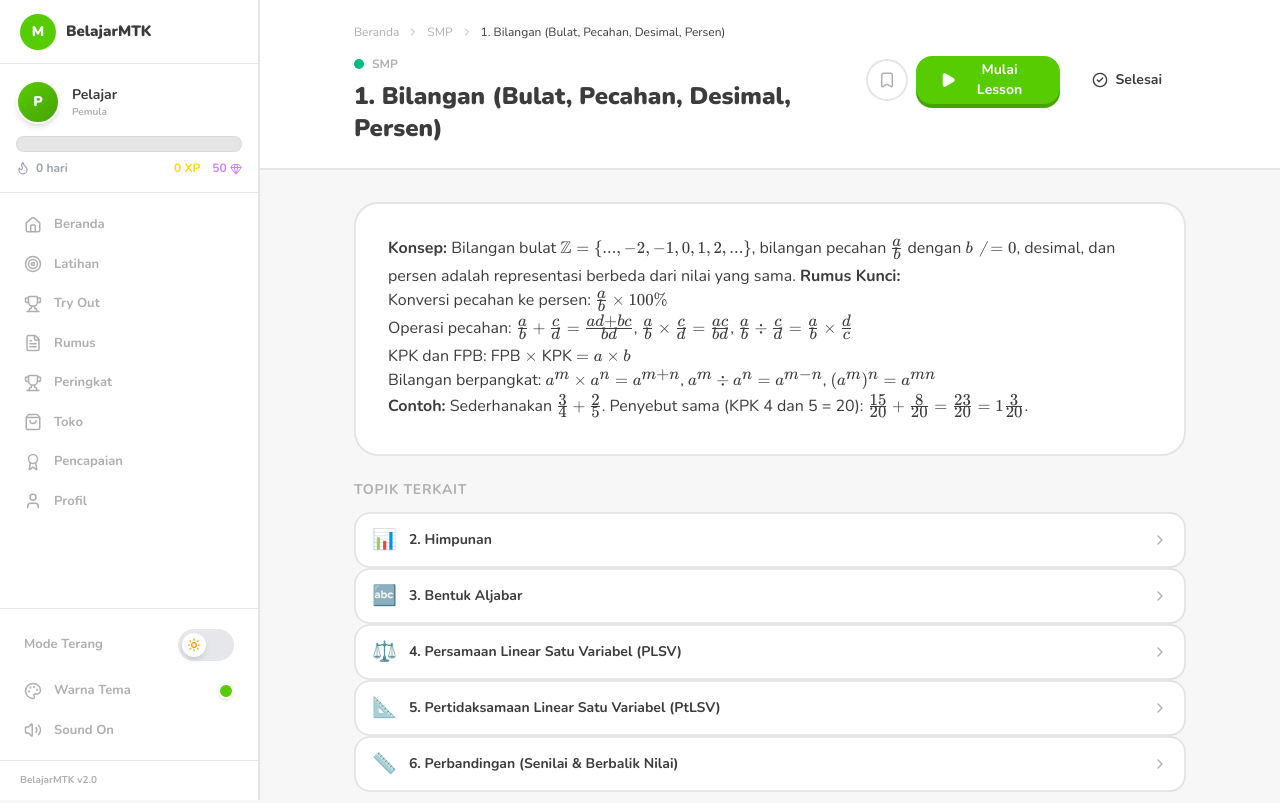
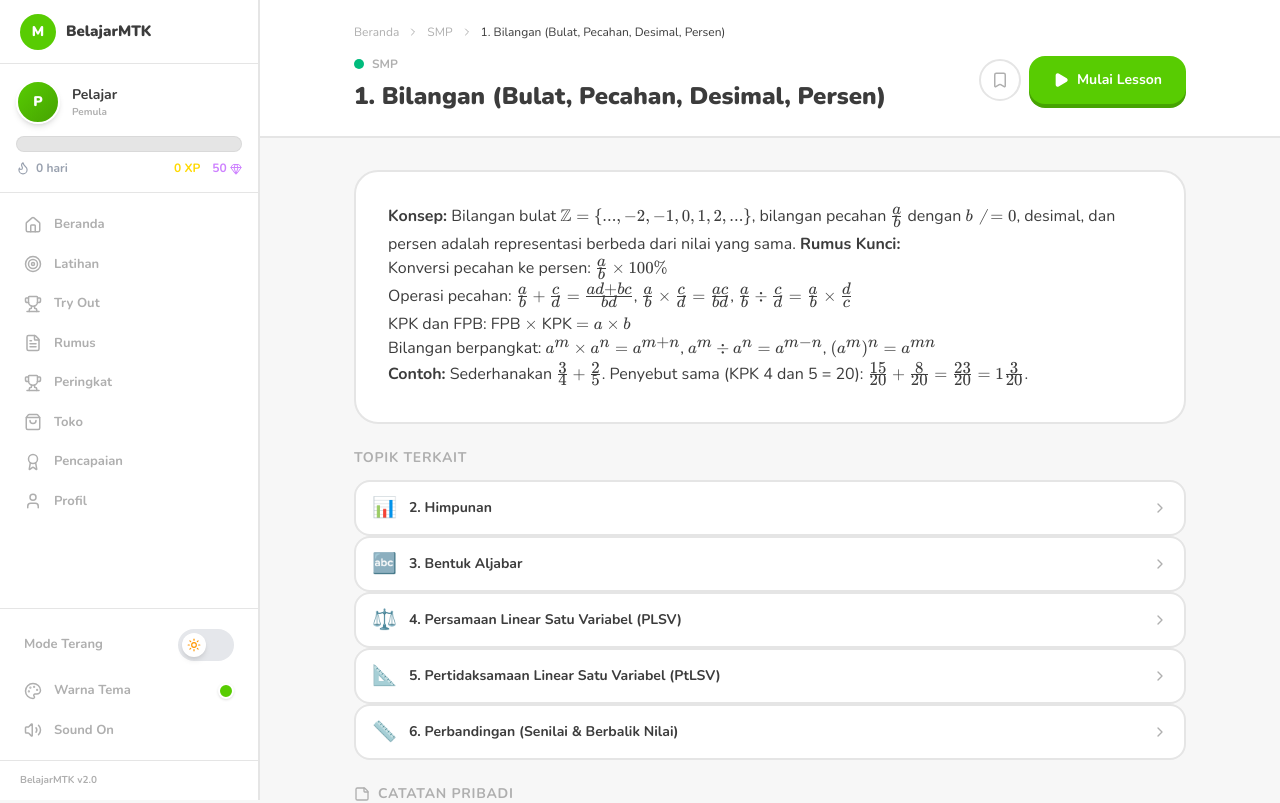
Before and after one commit to idansajah71-blip/math-is-fun, a Next.js app: page /topic/1-bilangan-bulat-pecahan-desimal-persen in a window 1280 px wide. Shown: the top 803 px of the page. Built offline with nearby package versions, Linux system fonts and the light colour scheme.

Commit message:
fix(P1-3): remove Selesai button that bypassed quiz completion
The button called completeTopic() directly without requiring a quiz
pass (>=80%). Removed so completion only happens through the
lesson flow (quiz with >=80% score).

```diff
--- a/src/app/topic/[slug]/page.tsx
+++ b/src/app/topic/[slug]/page.tsx
@@ -117,16 +117,6 @@ export default function TopicPage({ params }: { params: Promise<{ slug: string }
                 >
                   Mulai Lesson
                 </AnimatedButton>
-                {!isCompleted && (
-                  <AnimatedButton
-                    onClick={handleComplete}
-                    variant="ghost"
-                    size="md"
-                    icon={<CheckCircle2 size={16} />}
-                  >
-                    Selesai
-                  </AnimatedButton>
-                )}
               </div>
             </div>
           </div>
```
